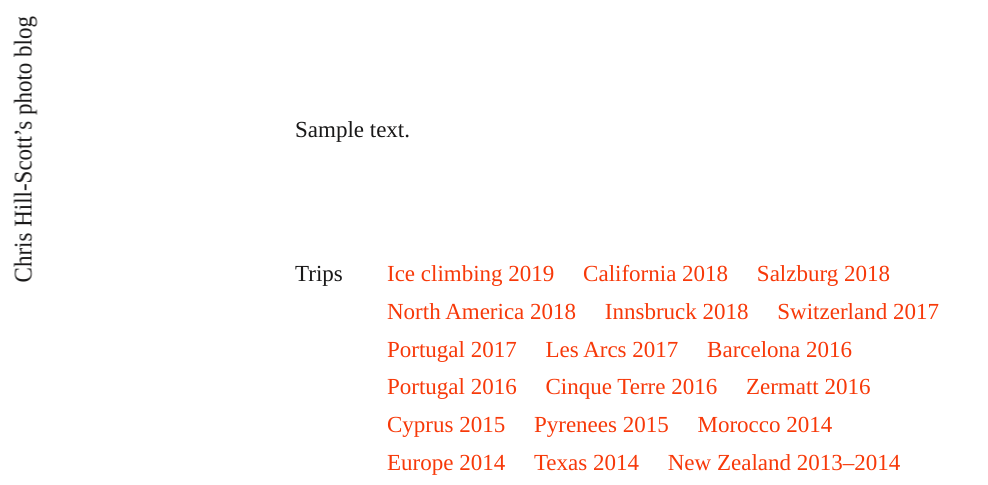
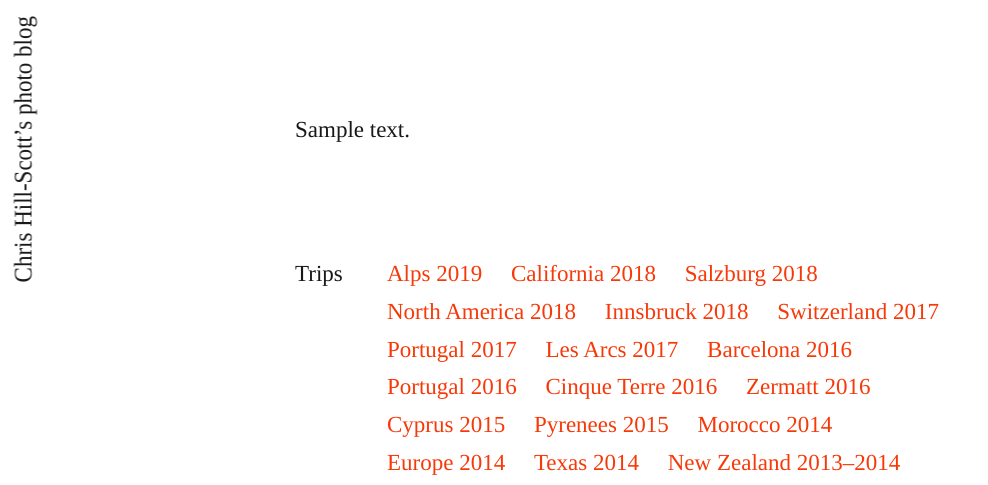
Before and after one commit to quis/quis.cc, a WordPress theme: template source/themes/quis/page.php in a window 1280 px wide. Shown: the top 485 px of the page, without its empty margins (0-988 px from the left). Run offline with PHP 8.4 and a stand-in for WordPress, Linux system fonts and the light colour scheme; the site name, menu and one post (Sample post) are stand-ins, and other content is empty; style sheets or scripts are compiled from the project's sources; some libraries are stand-ins or nearby versions.

Commit message:
Group alpine trips into nav

```diff
--- a/source/themes/quis/nav.php
+++ b/source/themes/quis/nav.php
@@ -3,7 +3,7 @@
     Trips
   </h3>
   <ul>
-    <li><a href="/2019/01/29/ice-climbing-2019/">Ice climbing 2019</a></li>
+    <li><a href="/trips/alps-2019/">Alps 2019</a></li>
     <li><a href="/trips/california-2018/">California 2018</a></li>
     <li><a href="/trips/salzburg-2018/">Salzburg 2018</a></li>
     <li><a href="/trips/north-america-2018/">North America 2018</a></li>
```
